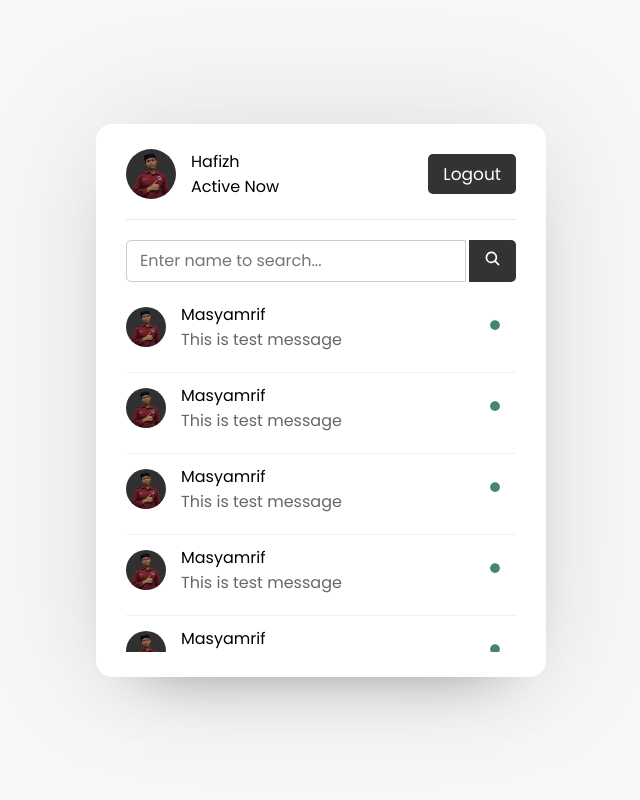
After one commit to abdulhafizk/realtime-chat-app-demo, a PHP site: page /users.html in a window 1280 px wide. The commit adds this page. Shown: the whole page, without its empty margins (319-959 px from the left). Run offline with PHP 8.4, Linux system fonts and the light colour scheme; some libraries are stand-ins or nearby versions.

Commit message:
users area

```diff
--- a/assets/css/style.css
+++ b/assets/css/style.css
@@ -105,3 +105,106 @@ form .name-details .field:last-child {
 .form .link a:hover {
   text-decoration: underline;
 }
+
+/* Users Area CSS Code */
+.users {
+  padding: 25px 30px;
+}
+.users header,
+.users-list a {
+  display: flex;
+  align-items: center;
+  padding-bottom: 20px;
+  justify-content: space-between;
+  border-bottom: 1px solid #e6e6e6;
+}
+.wrapper img {
+  object-fit: cover;
+  border-radius: 50%;
+}
+:is(.users, .users-list) .content {
+  display: flex;
+  align-items: center;
+}
+.users header .content img {
+  height: 50px;
+  width: 50px;
+}
+:is(.users, .users-list) .details {
+  color: #000;
+  margin-left: 15px;
+}
+.users header .details ion-icon {
+  font-size: 18px;
+  font-weight: 500;
+}
+.users header .logout {
+  color: #fff;
+  font-size: 17px;
+  padding: 7px 15px;
+  background: #333;
+  border-radius: 5px;
+}
+.users .search {
+  margin: 20px 0;
+  display: flex;
+  position: relative;
+  align-items: center;
+  justify-content: space-between;
+}
+.users .search .text {
+  font-size: 18px;
+}
+.users .search input {
+  position: absolute;
+  height: 42px;
+  width: calc(100% - 50px);
+  border: 1px solid #ccc;
+  padding: 0 13px;
+  font-size: 16px;
+  border-radius: 5px 0 0 5px;
+  outline: none;
+}
+.users .search button {
+  width: 47px;
+  height: 42px;
+  border: none;
+  outline: none;
+  color: #fff;
+  background: #333;
+  cursor: pointer;
+  font-size: 17px;
+  border-radius: 0 5px 5px 0;
+}
+.users-list {
+  max-height: 350px;
+  overflow-y: auto;
+}
+.users-list::-webkit-scrollbar {
+  width: 0px;
+}
+.users-list a {
+  margin-bottom: 10px;
+  page-break-after: 10px;
+  padding-right: 15px;
+  border-bottom-color: #f1f1f1;
+}
+.users-list a:last-child {
+  border: none;
+  margin-bottom: 0px;
+}
+.users-list a .content img {
+  height: 40px;
+  width: 40px;
+}
+.users-list a .content p {
+  color: #67676a;
+}
+.users-list a .status-dot {
+  font-size: 12px;
+  color: #468669;
+}
+/* we'll use this class name in php to show offline status */
+.users-list a .status-dot .offline {
+  color: #ccc;
+}
--- /dev/null
+++ b/users.html
@@ -0,0 +1,104 @@
+<!DOCTYPE html>
+<html lang="en">
+  <head>
+    <meta charset="UTF-8" />
+    <meta name="viewport" content="width=device-width, initial-scale=1.0" />
+    <title>Realtime Chat App | Masyamrif</title>
+    <link rel="stylesheet" href="assets/css/style.css" />
+    <link
+      rel="stylesheet"
+      href="https://cdns.cloudflare.com/ajax/libs/font-awesome/5.15.2/css/all.min.css"
+    />
+    <script
+      type="module"
+      src="https://unpkg.com/ionicons@7.1.0/dist/ionicons/ionicons.esm.js"
+    ></script>
+    <script
+      nomodule
+      src="https://unpkg.com/ionicons@7.1.0/dist/ionicons/ionicons.js"
+    ></script>
+  </head>
+  <body>
+    <div class="wrapper">
+      <section class="users">
+        <header>
+          <div class="content">
+            <img src="assets/img/Me.png" alt="" />
+            <div class="details">
+              <span>Hafizh</span>
+              <p>Active Now</p>
+            </div>
+          </div>
+          <a href="#" class="logout">Logout</a>
+        </header>
+        <div class="search">
+          <span class="text"> Select an user to start chat </span>
+          <input type="text" placeholder="Enter name to search..." />
+          <button><ion-icon name="search"></ion-icon></button>
+        </div>
+        <div class="users-list">
+          <a href="#">
+            <div class="content">
+              <img src="assets/img/Me.png" alt="" />
+              <div class="details">
+                <span>Masyamrif</span>
+                <p>This is test message</p>
+              </div>
+            </div>
+            <div class="status-dot"><ion-icon name="ellipse"></ion-icon></div>
+          </a>
+          <a href="#">
+            <div class="content">
+              <img src="assets/img/Me.png" alt="" />
+              <div class="details">
+                <span>Masyamrif</span>
+                <p>This is test message</p>
+              </div>
+            </div>
+            <div class="status-dot"><ion-icon name="ellipse"></ion-icon></div>
+          </a>
+          <a href="#">
+            <div class="content">
+              <img src="assets/img/Me.png" alt="" />
+              <div class="details">
+                <span>Masyamrif</span>
+                <p>This is test message</p>
+              </div>
+            </div>
+            <div class="status-dot"><ion-icon name="ellipse"></ion-icon></div>
+          </a>
+          <a href="#">
+            <div class="content">
+              <img src="assets/img/Me.png" alt="" />
+              <div class="details">
+                <span>Masyamrif</span>
+                <p>This is test message</p>
+              </div>
+            </div>
+            <div class="status-dot"><ion-icon name="ellipse"></ion-icon></div>
+          </a>
+          <a href="#">
+            <div class="content">
+              <img src="assets/img/Me.png" alt="" />
+              <div class="details">
+                <span>Masyamrif</span>
+                <p>This is test message</p>
+              </div>
+            </div>
+            <div class="status-dot"><ion-icon name="ellipse"></ion-icon></div>
+          </a>
+          <a href="#">
+            <div class="content">
+              <img src="assets/img/Me.png" alt="" />
+              <div class="details">
+                <span>Masyamrif</span>
+                <p>This is test message</p>
+              </div>
+            </div>
+            <div class="status-dot"><ion-icon name="ellipse"></ion-icon></div>
+          </a>
+        </div>
+      </section>
+    </div>
+  </body>
+</html>
```
Also changed, not shown: assets/img/Me.png (added), assets/svg/eye.svg (added), assets/svg/search.svg (added).
